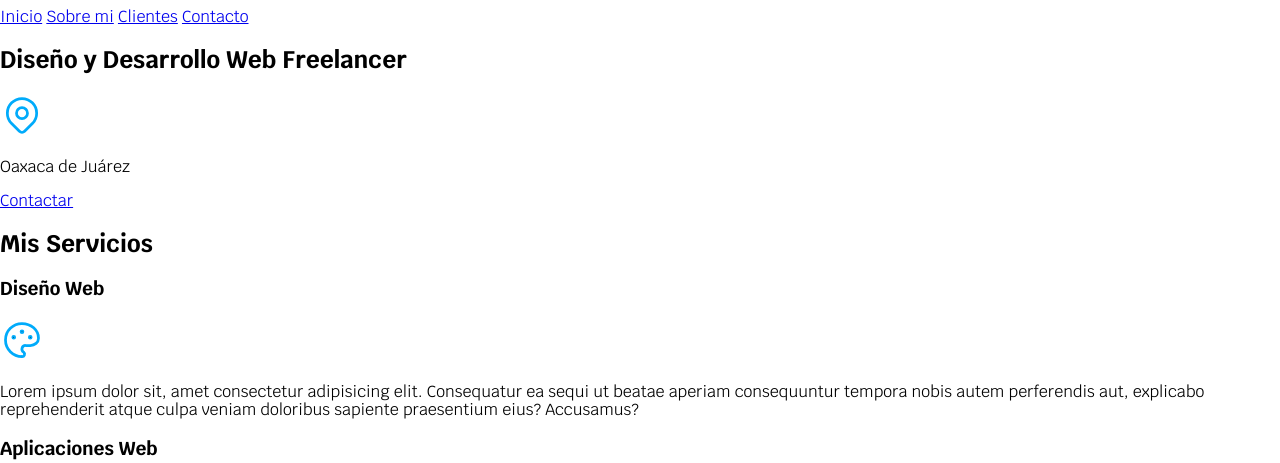
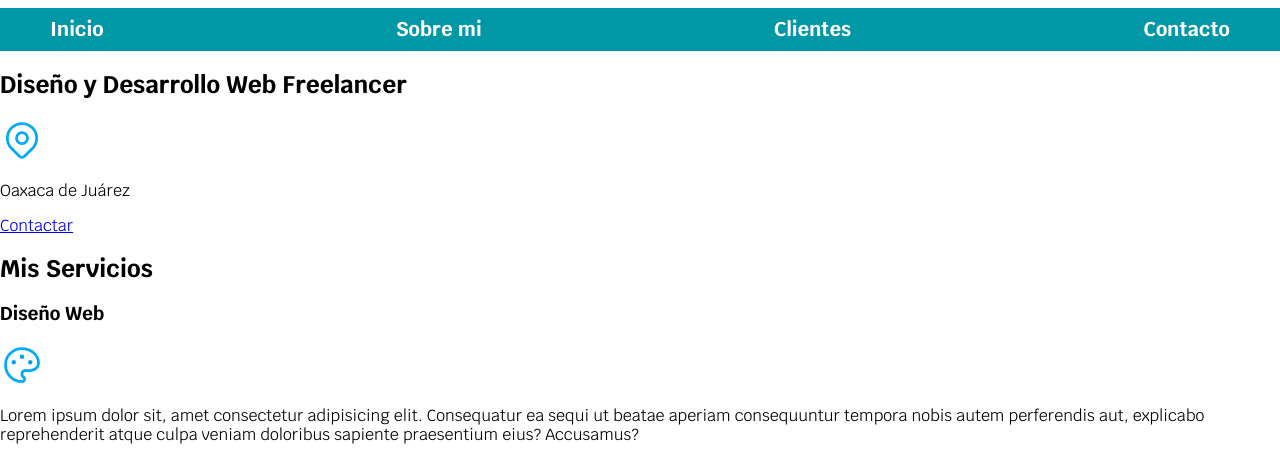
Before and after one commit to roger2107/cdw-freelancer, a plain HTML site: page index.html in a window 1280 px wide. Shown: the part 87-550 px from the top of the page. Drawn offline with Linux system fonts and the light colour scheme.

Commit message:
estilos css creados y aplicados a la barra de navegacion NAV

```diff
--- a/css/styles.css
+++ b/css/styles.css
@@ -25,3 +25,29 @@ body{
 .titulo span{
     font-size: 2rem;
 }
+
+.contenedor{
+    width: 120rem;
+    margin: 0 auto;
+}
+
+.nav-bg{
+    background-color: var(--secundario);
+}
+.navegacion-principal{
+    display: flex;
+    justify-content: space-between;
+}
+
+.navegacion-principal a{
+    color: var(--blanco);
+    text-decoration: none;
+    font-size: 2rem;
+    font-weight: bold;
+    padding: 1rem;
+}
+
+.navegacion-principal a:hover{
+    background-color: var(--primario);
+    color: var(--oscuro);
+}
--- a/index.html
+++ b/index.html
@@ -18,12 +18,15 @@
         <h1 class="titulo">RogerOlivera <span>Freelancer</span> </h1>
     </header>
 
-    <nav>
-        <a href="#">Inicio</a>
-        <a href="#">Sobre mi</a>
-        <a href="#">Clientes</a>
-        <a href="#">Contacto</a>
-    </nav>
+    <div class="nav-bg">
+        <nav class="navegacion-principal contenedor">
+            <a href="#">Inicio</a>
+            <a href="#">Sobre mi</a>
+            <a href="#">Clientes</a>
+            <a href="#">Contacto</a>
+        </nav>
+    </div>
+
 
     <section>
         <h2>Diseño y Desarrollo Web Freelancer</h2>
```
